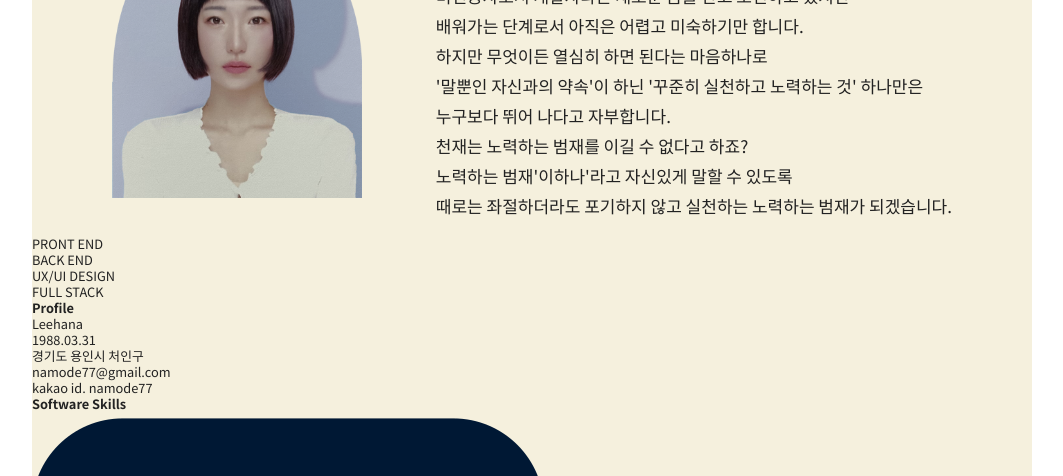
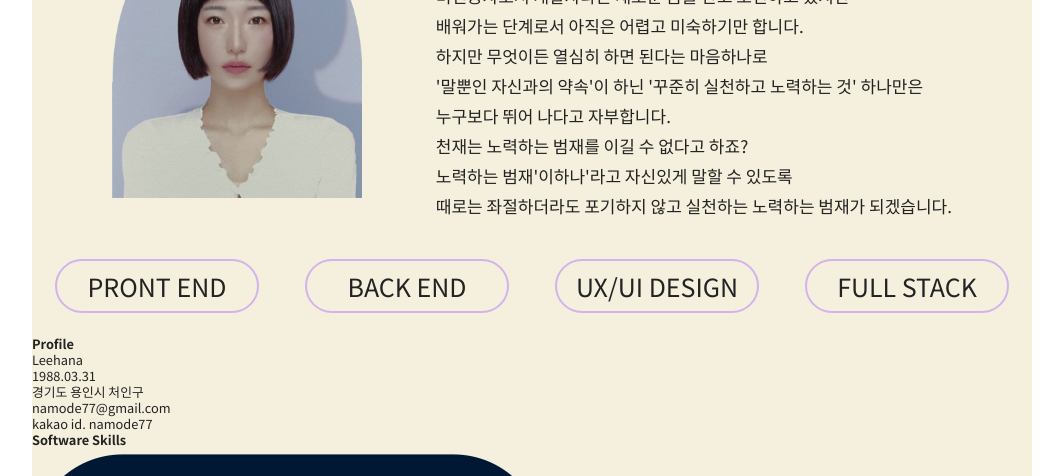
Before and after one commit to leehana12/aboutme, a plain HTML site: page index.html in a window 1280 px wide. Shown: the part 324-800 px from the top of the page, without its empty margins (108-1171 px from the left). Drawn offline with Linux system fonts and the light colour scheme; a web font is replaced by a local one.

Commit message:
section container2 작성

```diff
--- a/css/style.css
+++ b/css/style.css
@@ -74,3 +74,26 @@ section>.container1>.item1>p{
 	font-size: 17px;
 	line-height: 30px;
 }
+
+section>.container2{
+	display: flex;
+	justify-content: space-around;
+	align-items: center;
+	height: 100px;
+}
+section>.container2>.item2{
+	display: flex;
+	justify-content: center;
+	align-items: center;
+	width: 200px;
+	height: 50px;
+	font-size: 25px;
+	font-weight: 400;
+	border: 2px solid #d4b2ed;
+	border-radius: 50px;
+}
+section>.container2.item2>a{}
+section>.container2>.item2:hover{
+	font-size: 28px;
+	font-weight: 900;
+}
```
